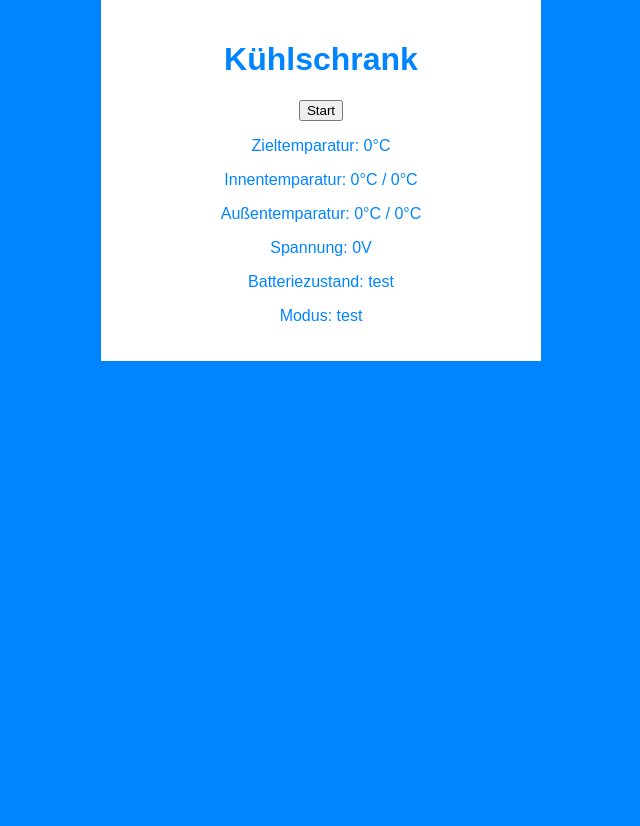
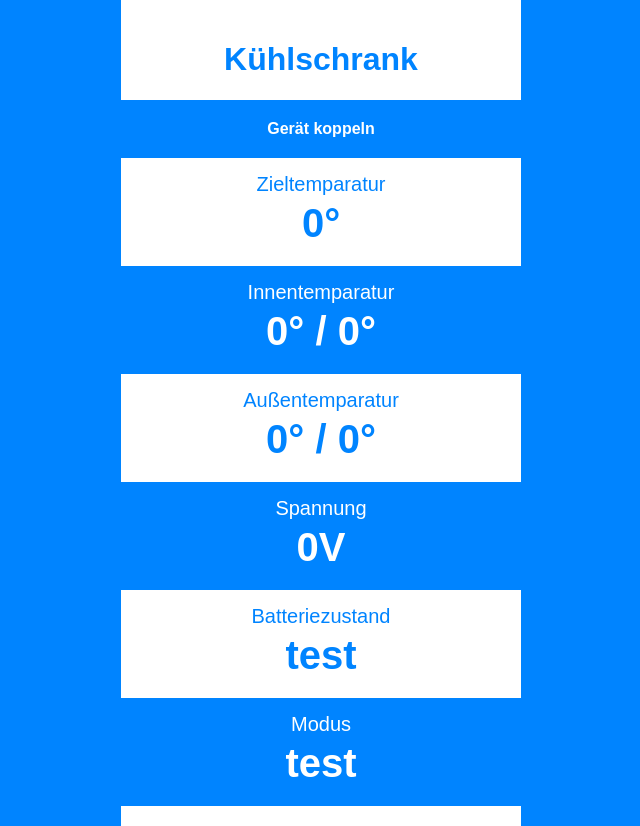
Before and after one commit to Jonasdoubleyou/cooler, a React (Create React App) app: page / in a window 1280 px wide. Shown: the whole page, without its empty margins (319-959 px from the left). Before the commit the page ends 800 px from the top, so only its background shows below. Built offline with nearby package versions, Linux system fonts and the light colour scheme.

Commit message:
Rebuild and disable cooling mode for now

```diff
--- a/src/App.css
+++ b/src/App.css
@@ -3,6 +3,32 @@
   margin: 0 auto;
   background-color: white;
   color: var(--primary);
-  padding: 20px;
+  padding: 20px 0px;
   text-align: center;
 }
+
+.error {
+  color: white;
+  background-color: red;
+  padding: 20px;
+  font-weight: bold;
+}
+
+.value {
+  padding: 15px;
+}
+
+.value__invert {
+  background-color: var(--primary);
+  color: white;
+}
+
+.value__key {
+  font-size: 20px;
+}
+
+.value__value {
+  font-size: 40px;
+  font-weight: bold;
+  padding: 5px;
+}
--- a/src/App.tsx
+++ b/src/App.tsx
@@ -46,20 +46,38 @@ function App() {
     <div className="App">
       <h1>Kühlschrank</h1>
 
-      {error !== null && <p>Fehler: {error}</p>}
+      {error !== null && <p className="error">Fehler: {error}</p>}
       {state === "connecting" && <>verbinde...</>}
       {state === "user-click" && <>
         <button onClick={start}>
-          Start
+          Gerät koppeln
         </button>
       </>}
       {/* state === "connected" && */ <>
-        <p>Zieltemparatur: {data.tempTarget}°C</p>
-        <p>Innentemparatur: {data.tempIn1}°C / {data.tempIn2}°C</p>
-        <p>Außentemparatur: {data.tempOut1}°C / {data.tempOut2}°C</p>
-        <p>Spannung: {data.voltage}V</p>
-        <p>Batteriezustand: {data.batteryStatus}</p>
-        <p>Modus: {data.coolingMode}</p>
+      <div className="value">
+        <div className="value__key">Zieltemparatur</div>
+        <div className="value__value">{data.tempTarget}°</div>
+      </div>
+      <div className="value value__invert">
+        <div className="value__key">Innentemparatur</div>
+        <div className="value__value">{data.tempIn1}° / {data.tempIn2}°</div>
+      </div>
+      <div className="value">
+          <div className="value__key">Außentemparatur</div>
+          <div className="value__value">{data.tempOut1}° / {data.tempOut2}°</div>
+        </div>
+        <div className="value value__invert">
+          <div className="value__key">Spannung</div>
+          <div className="value__value">{data.voltage}V</div>
+        </div>
+        <div className="value">
+          <div className="value__key">Batteriezustand</div>
+          <div className="value__value">{data.batteryStatus}</div>
+        </div>
+        <div className="value value__invert">
+          <div className="value__key">Modus</div>
+          <div className="value__value">{data.coolingMode}</div>
+        </div>
       </>}
     </div>
   );
--- a/src/connection.ts
+++ b/src/connection.ts
@@ -36,7 +36,7 @@ export interface Cooler {
 
 export async function getCooler(): Promise<Cooler> {
     if(!navigator.bluetooth)
-        throw new Error("Bluetooth is not supported by this browser");
+        throw new Error("Bluetooth wird vom Browser nicht unterstützt");
 
     const device = await navigator.bluetooth.requestDevice({ filters: [
         { services: [SERVICE_UID] }
@@ -53,12 +53,12 @@ export async function getCooler(): Promise<Cooler> {
         tempTarget    : await service.getCharacteristic(TEMP_TARGET),
         voltage       : await service.getCharacteristic(VOLTAGE),
         batteryStatus : await service.getCharacteristic(BATTERY_STATUS),
-        coolingMode   : await service.getCharacteristic(COOLING_MODE),
+        /* coolingMode   : await service.getCharacteristic(COOLING_MODE), */
     };
 
     return {
         async getData(): Promise<CoolerData> {
-            const [tempIn1, tempIn2, tempOut1, tempOut2, tempTarget, voltage, batteryStatus, coolingMode] = await Promise.all([
+            const [tempIn1, tempIn2, tempOut1, tempOut2, tempTarget, voltage, batteryStatus /*, coolingMode */] = await Promise.all([
                 characteristics.tempIn1.readValue(),
                 characteristics.tempIn2.readValue(),
                 characteristics.tempOut1.readValue(),
@@ -66,7 +66,7 @@ export async function getCooler(): Promise<Cooler> {
                 characteristics.tempTarget.readValue(),
                 characteristics.voltage.readValue(),
                 characteristics.batteryStatus.readValue(),
-                characteristics.coolingMode.readValue(),
+                /* characteristics.coolingMode.readValue(), */
             ]);
 
             return {
@@ -77,7 +77,7 @@ export async function getCooler(): Promise<Cooler> {
                 tempTarget: toFloat(tempTarget),
                 voltage: toFloat(voltage),
                 batteryStatus: toString(batteryStatus) as any,
-                coolingMode: toString(batteryStatus) as any
+                coolingMode: "test" /* toString(coolingMode) as any */
             };
         }
     };
--- a/src/index.css
+++ b/src/index.css
@@ -9,3 +9,13 @@ body {
   margin: 0;
   padding: 0;
 }
+
+button {
+  all: unset;
+  cursor: pointer;
+  background-color: var(--primary);
+  color: white;
+  font-weight: bold;
+  padding: 20px 10%;
+  width: 80%;
+}
```
Also changed, not shown: 10 other files (tests, documents, lock files or other folders).
